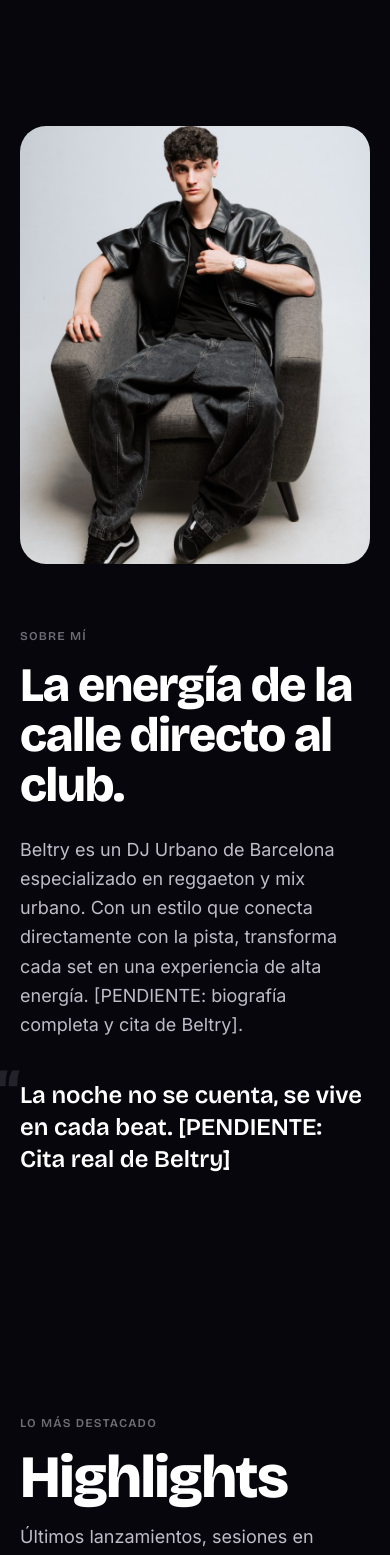
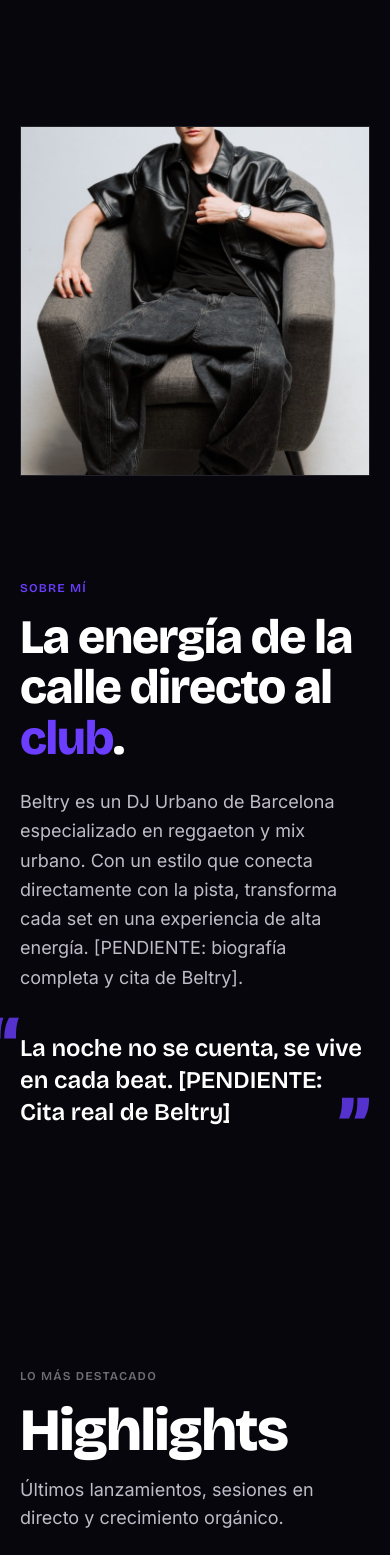
Before and after one commit to alvarov21/beltry2, a Next.js app: page / in a window 390 px wide. Shown: the part 1080-2635 px from the top of the page. Built offline with nearby package versions, Linux system fonts and the light colour scheme.

Commit message:
feat: design updates from references and new YT video

```diff
--- a/src/app/content.ts
+++ b/src/app/content.ts
@@ -17,7 +17,7 @@ export const content = {
       type: "Lanzamiento",
       title: "La Penúltima Vol.1",
       subtitle: "Mix urbano 2026 · YouTube",
-      url: "https://www.youtube.com/watch?v=[PENDIENTE:ID_YOUTUBE_1]", // PENDIENTE
+      url: "https://youtu.be/37bx0yFu7pU", // PENDIENTE
       image: "/assets/highlight-1.jpg" // PENDIENTE
     },
     {
@@ -36,7 +36,7 @@ export const content = {
     }
   ],
   music: {
-    youtube1: "[PENDIENTE:ID_YOUTUBE_1]", // ID de "LA PENULTIMA Vol.1 | Mix urbano 2026 | Beltry"
+    youtube1: "37bx0yFu7pU", // ID de "LA PENULTIMA Vol.1 | Mix urbano 2026 | Beltry"
     youtube2: "[PENDIENTE:ID_YOUTUBE_2]", // ID de "BELTRY LIVE SET @Millennium | Reggaeton & Urban Mix 2026"
     tiktokUser: "beltry_dj",
     tiktokVideo: "[PENDIENTE:ID_TIKTOK]" // PENDIENTE
--- a/src/components/sections/About.tsx
+++ b/src/components/sections/About.tsx
@@ -7,35 +7,37 @@ export default function About() {
       <div className="flex flex-col lg:flex-row gap-16 lg:gap-24 items-center">
 
         <div className="w-full lg:w-1/2 flex justify-center lg:justify-start">
-          <div className="relative w-full max-w-md aspect-[4/5] rounded-[26px] overflow-hidden">
+          <div className="relative w-full max-w-md aspect-square animate-morph overflow-hidden border border-cream-12">
             <div className="absolute inset-0 bg-ink-2 animate-pulse -z-10" />
-            {/* PENDIENTE: Cambiar a componente Image con foto real */}
             <img
               src="/assets/about.jpg"
               alt="Beltry"
-              className="w-full h-full object-cover"
+              className="w-full h-full object-cover scale-110"
             />
           </div>
         </div>
 
-        <div className="w-full lg:w-1/2 flex flex-col items-start">
-          <span className="font-display font-semibold text-xs tracking-widest uppercase text-cream-45 mb-4">
+        <div className="w-full lg:w-1/2 flex flex-col items-start mt-10 lg:mt-0">
+          <span className="font-display font-semibold text-xs tracking-widest uppercase text-accent mb-4">
             Sobre Mí
           </span>
           <h2 className="font-display font-extrabold text-[48px] leading-[50.4px] tracking-[-1.2px] text-white mb-6">
-            La energía de la calle directo al club.
+            La energía de la calle directo al <span className="text-accent">club</span>.
           </h2>
           <p className="font-sans text-lg leading-relaxed text-cream/80 max-w-xl">
             {content.identity.bio}
           </p>
 
           <blockquote className="mt-10 relative max-w-xl">
-            <span className="absolute -top-4 -left-6 text-6xl text-cream-12 font-display font-extrabold leading-none">
+            <span className="absolute -top-6 -left-8 text-[80px] text-accent font-display font-black leading-none opacity-80">
               &ldquo;
             </span>
             <p className="font-display font-semibold text-2xl text-white relative z-10">
               {content.identity.quote}
             </p>
+            <span className="absolute -bottom-10 right-0 text-[80px] text-accent font-display font-black leading-none opacity-80">
+              &rdquo;
+            </span>
           </blockquote>
         </div>
 
--- a/src/components/sections/Music.tsx
+++ b/src/components/sections/Music.tsx
@@ -5,12 +5,12 @@ export default function Music() {
     <section id="musica" className="bg-ink-2 border-y border-cream-12 py-24 md:py-[128px]">
       <div className="max-w-6xl mx-auto px-5 md:px-8">
 
-        <div className="flex flex-col mb-12">
-          <span className="font-display font-semibold text-xs tracking-widest uppercase text-cream-45 mb-4">
+        <div className="flex flex-col mb-12 items-center text-center">
+          <span className="font-display font-semibold text-xs tracking-widest uppercase text-accent mb-4">
             Música & Sets
           </span>
-          <h2 className="font-display font-extrabold text-[60px] leading-[60px] tracking-[-1.5px] text-white mb-4">
-            Escucha a Beltry
+          <h2 className="font-display font-extrabold text-[48px] md:text-[60px] leading-[1.1] tracking-[-1.5px] text-white max-w-3xl">
+            Escucha el <span className="text-accent">sonido</span> que funciona.
           </h2>
         </div>
 
```
